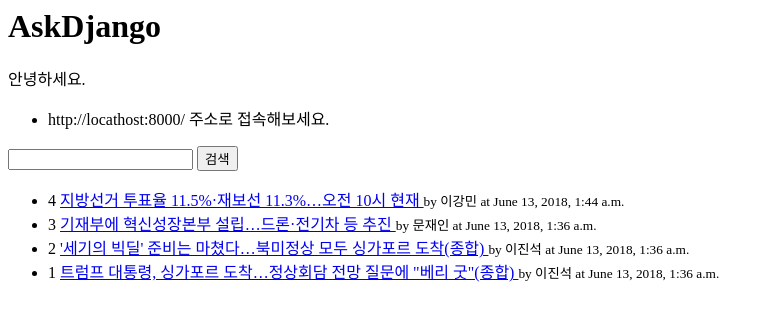
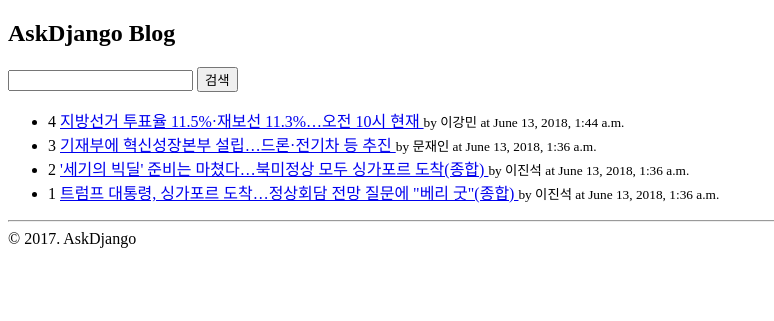
Before and after one commit to neotmons/askdjango, a Django app: page /blog/ in a window 1280 px wide. Shown: the top 321 px of the page, without its empty margins (0-774 px from the left). Run offline with Django 3.2, Linux system fonts and the light colour scheme; data comes from the database, SQL or seed files in the repository.

Commit message:
layout 템플릿 상속 모듈 추가

```diff
--- /dev/null
+++ b/blog/templates/blog/layout.html
@@ -0,0 +1,16 @@
+<!doctype html>
+<html>
+<head>
+    <meta charset="utf-8" />
+    <title>{% block title %} {% endblock %}</title>
+</head>
+<body>
+    <h2>AskDjango Blog</h2>
+
+    {% block content %}
+    {% endblock %}
+
+    <hr/>
+    &copy; 2017. AskDjango
+</body>
+</html>
--- a/blog/templates/blog/post_list.html
+++ b/blog/templates/blog/post_list.html
@@ -1,20 +1,14 @@
-<h1>AskDjango</h1>
-<body>
+{% extends "blog/layout.html" %}
 
-    <p>
-        안녕하세요.
-    </p>
+{% block title %}
+    AskDjango Blog
+{% endblock %}
 
-    <ul>
-        <li>http://locathost:8000/ 주소로 접속해보세요.</li>
-    </ul>
-
-
+{% block content %}
     <form action="" method="get">
         <input type="text" name="q" value="{{ q }}" />
         <input type="submit" value="검색" />
     </form>
-
     <ul>
     {% for post in post_list %}
         <li>
@@ -25,10 +19,6 @@
             <small>by {{  post.author }} </small>
             <small>at {{  post.updated_at }} </small>
         </li>
-
     {% endfor %}
-
-
     </ul>
-
-</body>
+{%  endblock %}
```
Also changed, not shown: blog/templates/blog/post_detail.html (+8 -13 lines).
